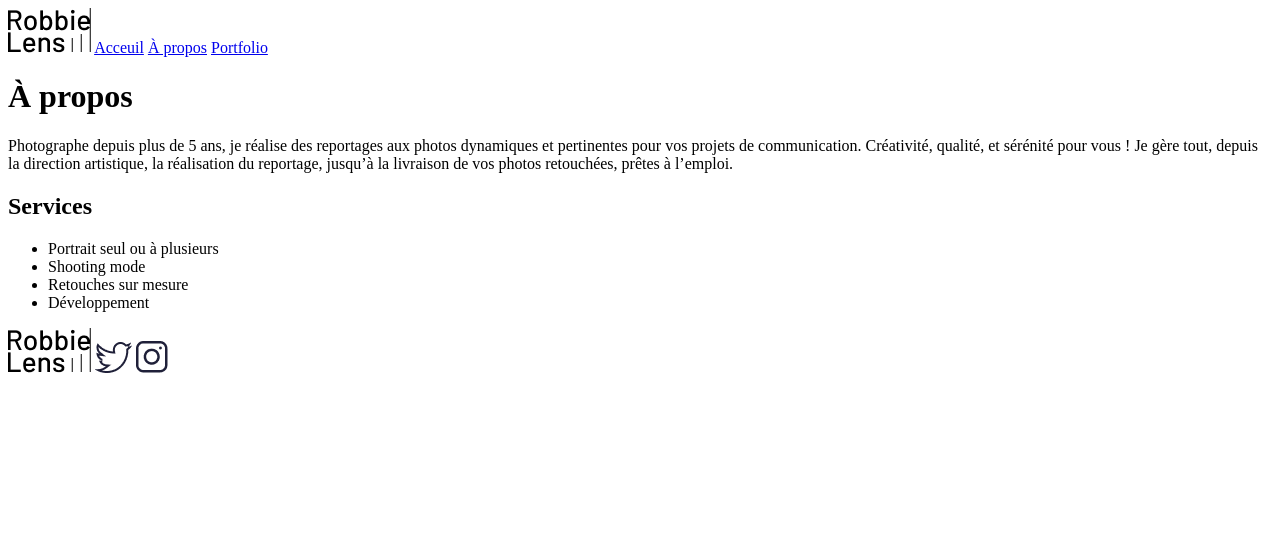
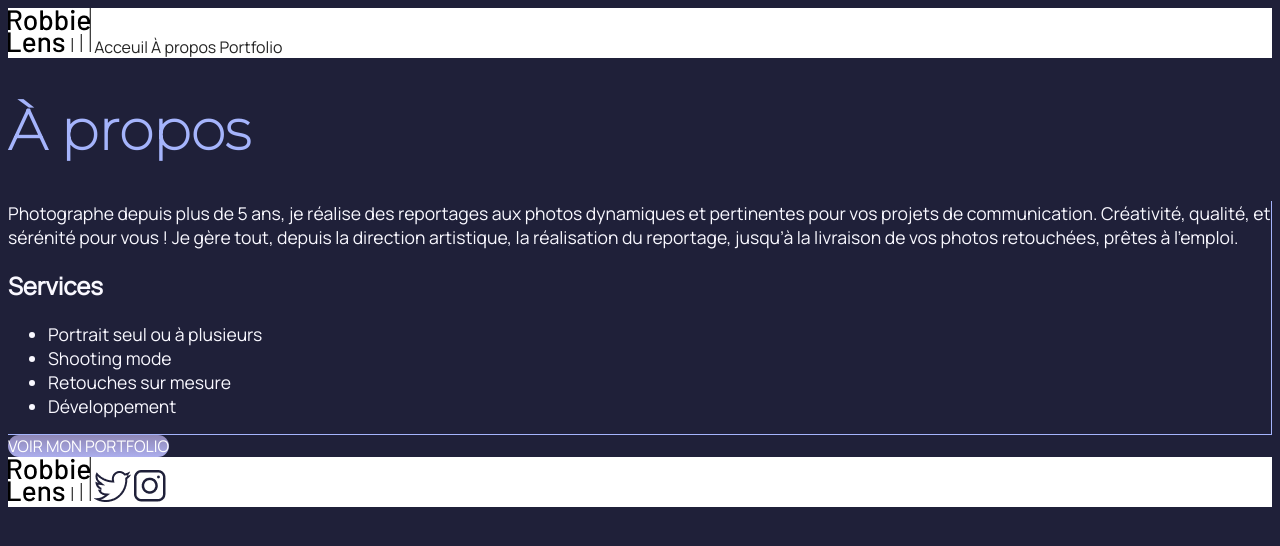
Before and after one commit to WhiteSlimes/OpenClassroom, a plain HTML site: page Cours/HTML_CSS/a-propos.html in a window 1280 px wide. Drawn offline with Linux system fonts and the light colour scheme.

Commit message:
~Versioning 1.0~
- Code du P2
- Livrables du P1 et P2

```diff
--- a/Cours/HTML_CSS/a-propos.html
+++ b/Cours/HTML_CSS/a-propos.html
@@ -4,17 +4,24 @@
     <meta charset="UTF-8">
     <meta http-equiv="X-UA-Compatible" content="IE=edge">
     <meta name="viewport" content="width=device-width, initial-scale=1.0">
-    <title>À propos de Robbie Lens</title>
+    <link rel="stylesheet" href="style.css">
+    <link rel="preconnect" href="https://fonts.googleapis.com">
+    <link rel="preconnect" href="https://fonts.gstatic.com" crossorigin>
+    <link href="https://fonts.googleapis.com/css2?family=Manrope&family=Montserrat:wght@100&display=swap" rel="stylesheet">
+    <title>À propos - Robbie Lens Photographie</title>
 </head>
 <body>
     <header>
-        <a href="index.html"><img src="images/logo.png" alt="Logo"></a>
+        <div class="nav">
+            <a href="index.html"><img src="images/logo.png" alt="Logo" class="lien-icone"></a>
             <a href="index.html">Acceuil</a>
             <a href="a-propos.html">À propos</a>
             <a href="portfolio.html">Portfolio</a>
+        </div>
     </header>
 
     <h1>À propos</h1>
+    <div class="carre-contenu">
         <p>Photographe depuis plus de 5 ans, je réalise des reportages aux photos dynamiques et pertinentes pour vos projets de communication. Créativité, qualité, et sérénité pour vous ! Je gère tout, depuis la direction artistique, la réalisation du reportage, jusqu’à la livraison de vos photos retouchées, prêtes à l’emploi.</p>
         <h2>Services</h2>
         <ul>
@@ -23,10 +30,16 @@
             <li>Retouches sur mesure</li>
             <li>Développement</li>
         </ul>
+    </div>
+    <div>
+        <a href="" class="cta">VOIR MON PORTFOLIO</a>
+    </div>
     <footer>
-        <a href="index.html"><img src="images/logo.png" alt="Logo"></a>
-        <a href="http://twitter.com" target="_blank"><img src="images/twitter.png" alt="Logo twitter"></a>
-        <a href="http://instagram.com" target="_blank"><img src="images/instagram.png" alt="Logo instagram"></a>
+        <div class="footer">
+            <a href="index.html"><img src="images/logo.png" alt="Logo" class="lien-icone"></a>
+            <a href="http://twitter.com" target="_blank"><img src="images/twitter.png" alt="Logo twitter" class="lien-icone"></a>
+            <a href="http://instagram.com" target="_blank"><img src="images/instagram.png" alt="Logo instagram" class="lien-icone"></a>
+        </div>
     </footer>
 </body>
 </html>
--- /dev/null
+++ b/Cours/HTML_CSS/style.css
@@ -0,0 +1,52 @@
+body {
+    /* Ici on utilise le sélecteur body pour appliquer une police et une taille par défaut pour les éléments */
+    font-family: 'Manrope', sans-serif;
+    font-size: 1em;
+    background-color: #1F2039;
+}
+
+a{
+    color: #242424;
+    text-decoration: none;
+}
+a:hover{
+    text-decoration: underline;
+}
+
+em{
+    color: #A5B4FC;
+    font-style: normal;
+}
+h1{
+    font-size: 3.5em;
+    color: #A5B4FC;
+    font-family: 'Montserrat', sans-serif;
+}
+h2{
+    color: #F9F8FF
+}
+p, li{
+    font-size: 1.1em;
+    color: #F9F8FF;
+}
+
+.nav, .footer{
+    background-color: white;
+}
+
+.cta{
+    background: linear-gradient(#8E86B5, #ACAEED);
+    color: white;
+    border-radius: 50px;
+}
+.carre-contenu{
+    border-bottom: 1px solid #A5B4FC;
+    border-right: 1px solid #A5B4FC;
+}
+.cta:hover{
+    background: linear-gradient(#696484, #8788BA);
+    text-decoration: none;
+}
+.lien-icone:hover{
+    opacity: 0.;
+}
```
Also changed, not shown: Cours/HTML_CSS/index.html (+19 -8 lines), Cours/HTML_CSS/images/robbie-lens.png, 2 other files. Lines whose indentation alone changed are shown as unchanged.
